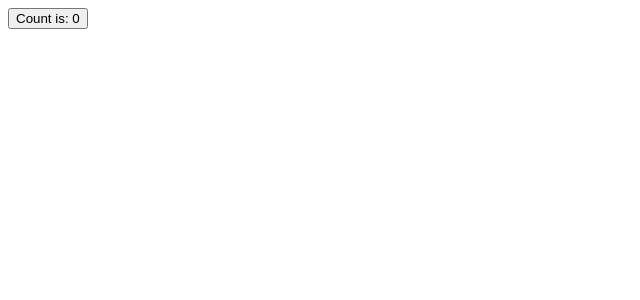
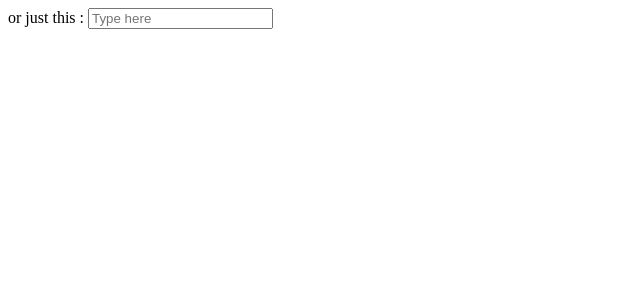
Before and after one commit to Akbar-Widya/vue_reference, a Vue app: page / in a window 1280 px wide. Shown: the top 300 px of the page, without its empty margins (0-640 px from the left). Built offline with nearby package versions, Linux system fonts and the light colour scheme.

Commit message:
topic: form bindings

```diff
--- a/src/App.vue
+++ b/src/App.vue
@@ -1,13 +1,14 @@
 <script setup>
 import { ref } from 'vue'
 
-const count = ref(0)
-const increment = () => {
-  count.value++
+const text = ref('')
+function onInput(e) {
+   text.value = e.target.value
 }
 </script>
 
 <template>
-  <!-- make this button work -->
-  <button @click="increment">Count is: {{ count }}</button>
+   <!-- <input :value="text" @input="onInput" placeholder="Type here" /> -->
+   or just this : <input v-model="text" placeholder="Type here" />
+   <p>{{ text }}</p>
 </template>
```
